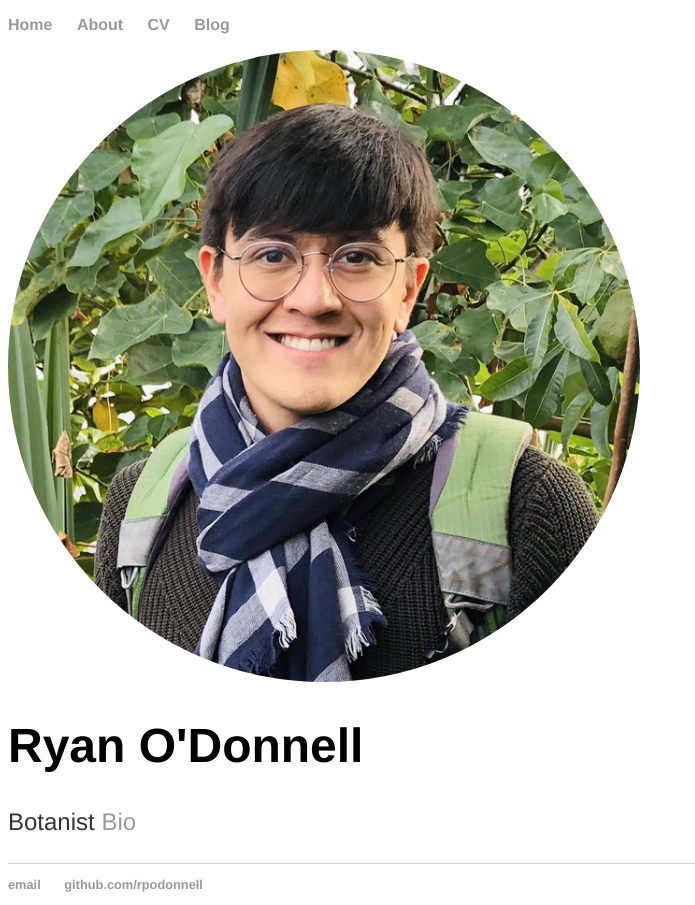
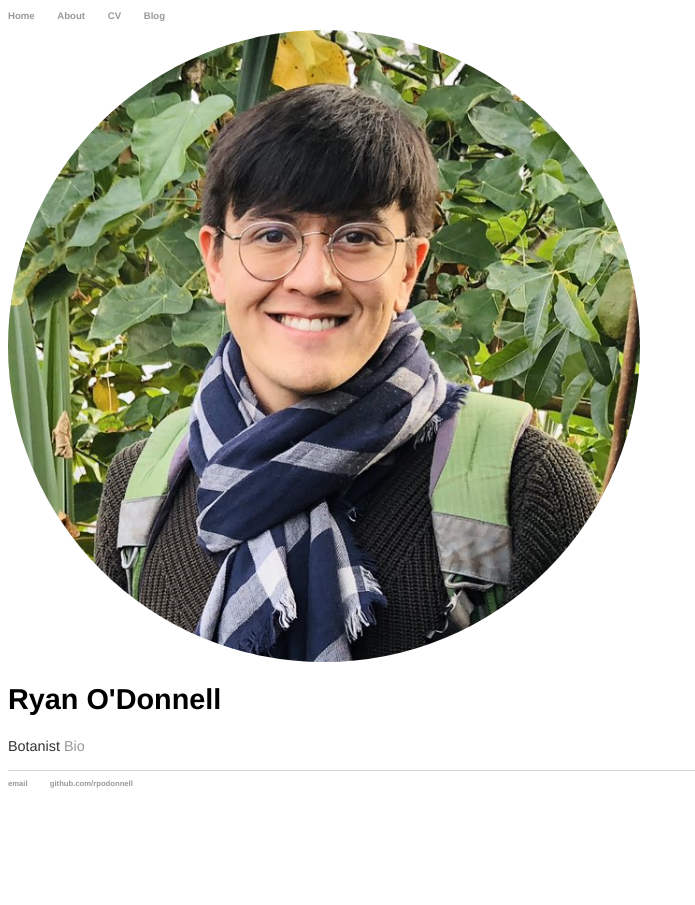
Before and after one commit to rpodonnell/rpodonnell.github.io, a Jekyll site: the page built from index.html, in a window 1280 px wide. Shown: the whole page, without its empty margins (0-695 px from the left). Built offline with Jekyll 4.4.1, drawn with Linux system fonts in a browser that asks for light colours.

Commit message:
Update main.css

```diff
--- a/css/main.css
+++ b/css/main.css
@@ -1,6 +1,6 @@
 body {
     font-family:'Helvetica', 'Arial', 'Sans-Serif';
-    font-size: .6.5em;
+    font-size: .6em;
 
 }
 nav ul, footer ul {
```
